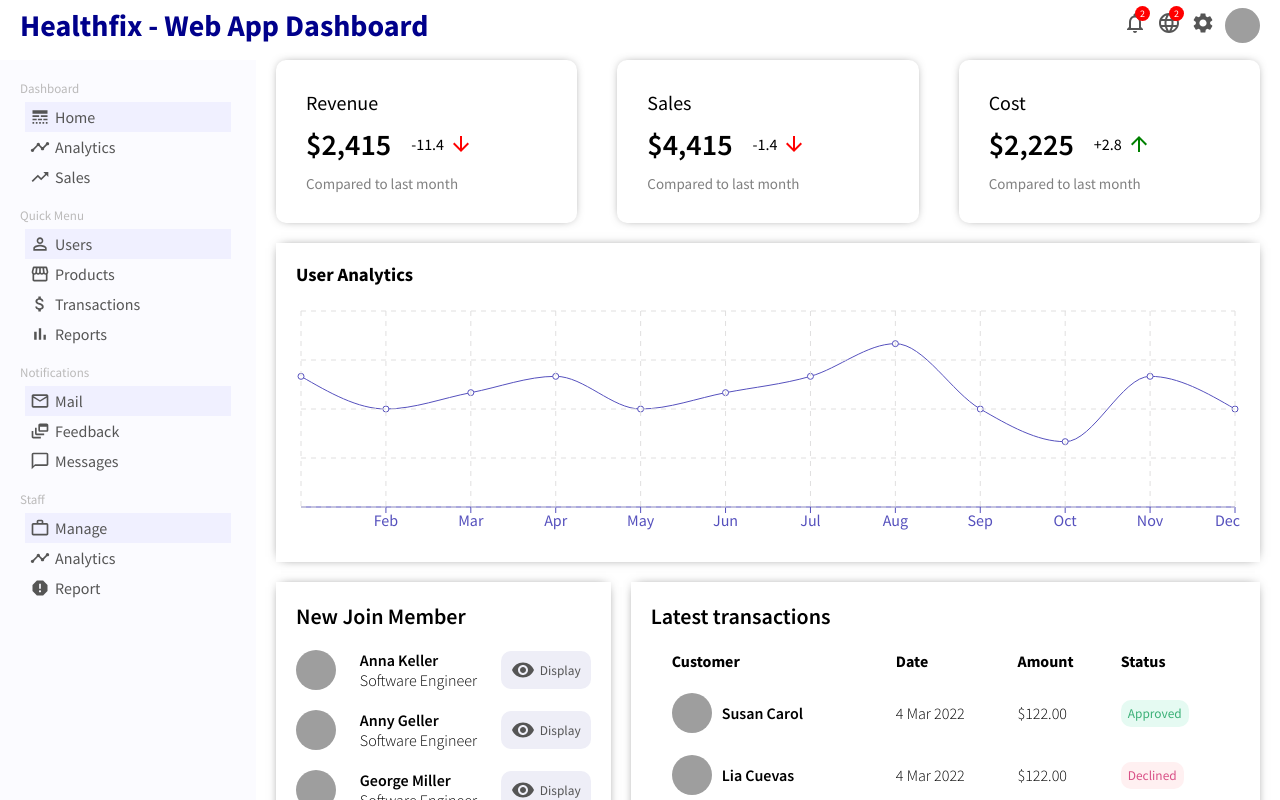
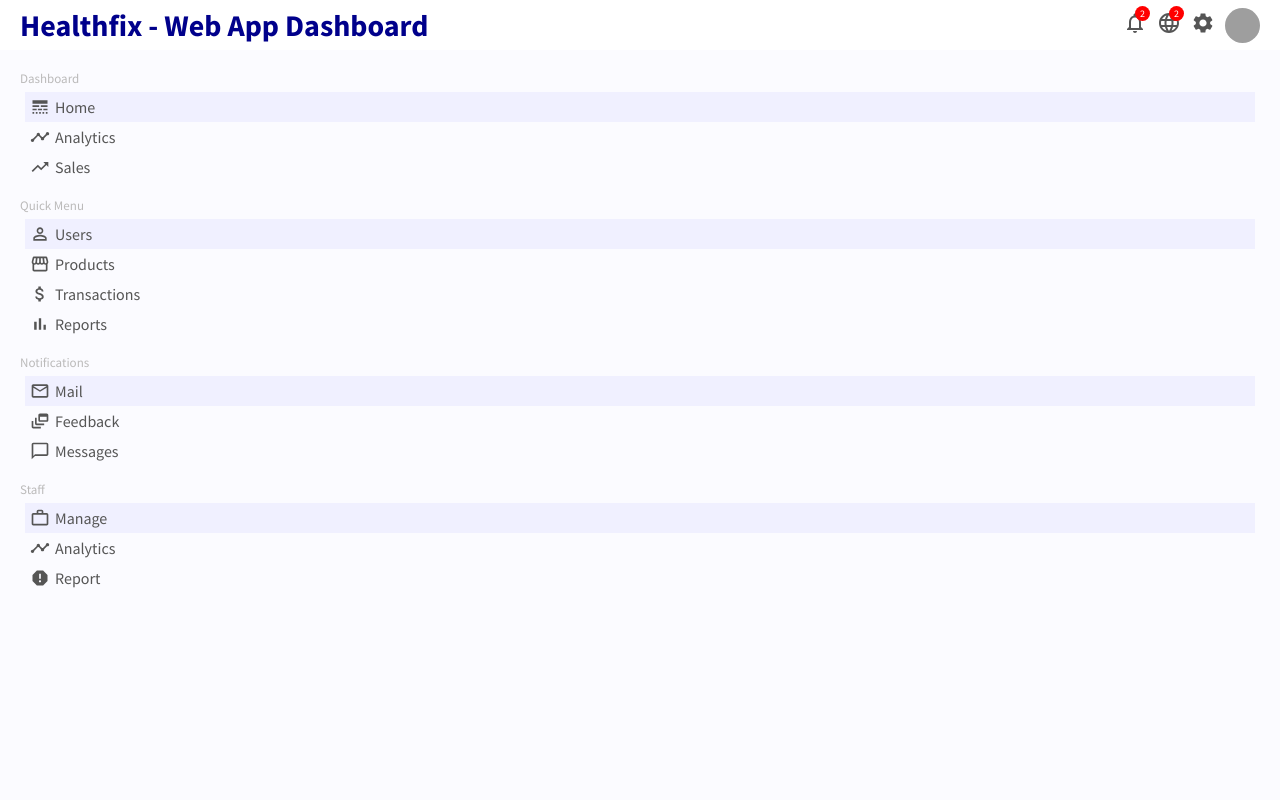
Before and after one commit to Sami353/webapp, a React (Create React App) app: page / in a window 1280 px wide. Shown: the top 800 px of the page. Built offline with nearby package versions, Linux system fonts and the light colour scheme; grey boxes are pictures that could not be loaded; the HTML template or start-up script is replaced by a standard one.

Commit message:
saving changes on git

```diff
--- a/src/App.js
+++ b/src/App.js
@@ -7,24 +7,29 @@
   Route,
   Switch
 } from "react-router-dom";
-// import UserList from "./pages/userList/UserList";
+import UserList from "./pages/userList/UserList";
 
 function App() {
   return (
-    <Router>
+    // <Router>
+    //   <Topbar />
+    //   <div className="container">
+    //     <Sidebar />
+    //     <Switch>
+    //       <Route exact path="/">
+    //         <Home />
+    //       </Route>
+    //       <Route path="/users">
+    //         <UserList />
+    //       </Route>
+    //     </Switch>
+    //   </div>
+    // </Router>
+    <div>
       <Topbar />
-      <div className="container">
-        <Sidebar />
-        <Switch>
-          <Route exact path="/">
-            <Home />
-          </Route>
-          {/* <Route path="/users">
-            <UserList />
-          </Route> */}
-        </Switch>
-      </div>
-    </Router>
+      <Sidebar />
+      <Home />
+    </div>
   );
 }
 
```
